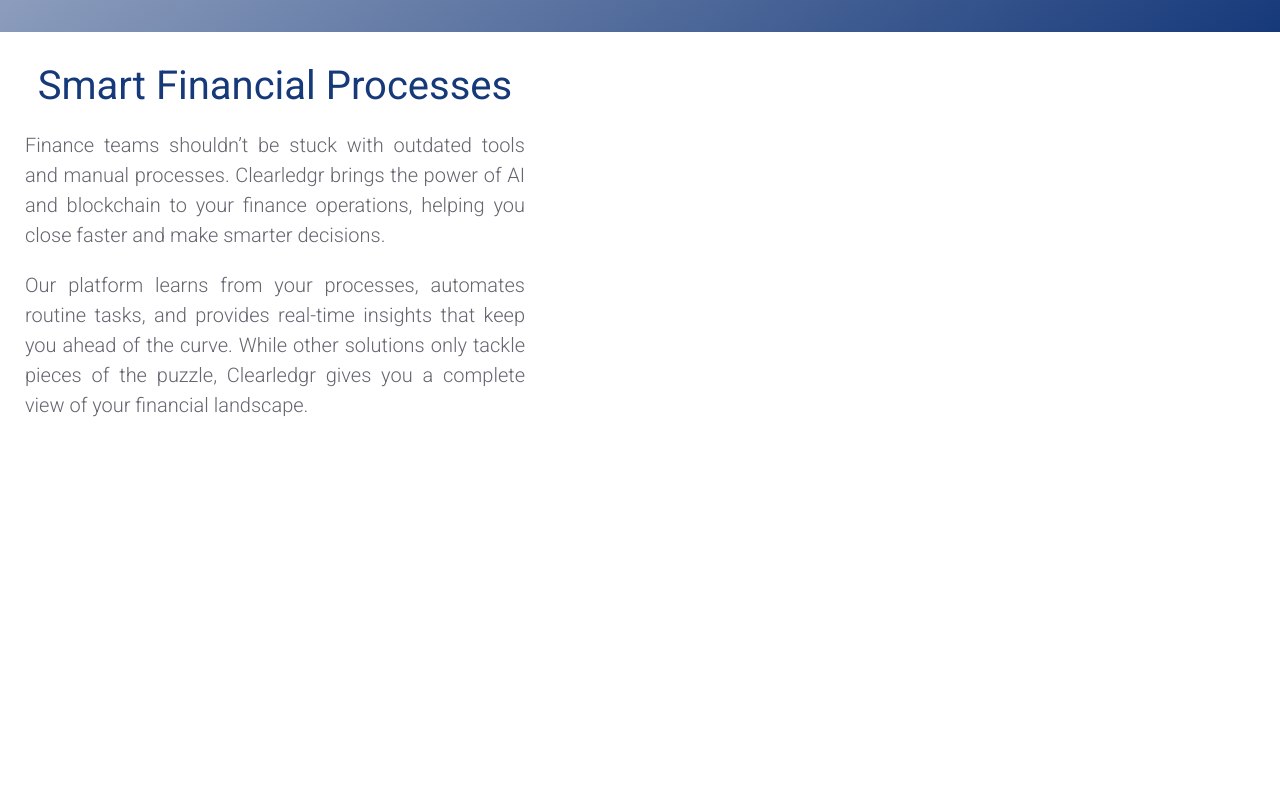
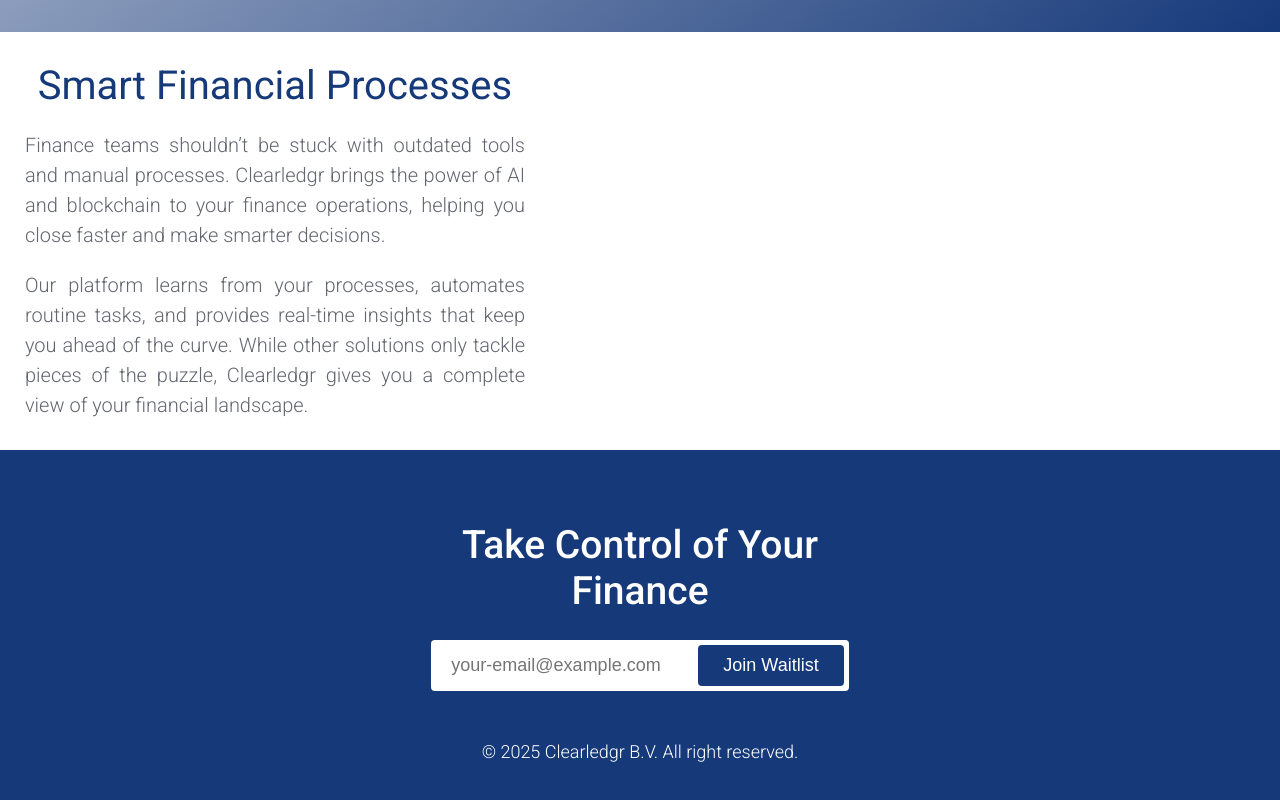
Before and after one commit to lawellwilhelm-me/clearledgr-react-firebase, a React (Vite) app: page / in a window 1280 px wide. Shown: the part 2130-2930 px from the top of the page. Before the commit the page ends 2580 px from the top, so only its background shows below. Built offline with nearby package versions, Linux system fonts and the light colour scheme.

Commit message:
feat(Footer): Add Footer section
- Implement Footer component to display the footer section.

```diff
--- a/src/App.jsx
+++ b/src/App.jsx
@@ -6,6 +6,7 @@
 import SimpleMandate from './components/SimpleMandate'
 import IntelligentAutomation from './components/IntelligentAutomation'
 import SmartProcess from './components/SmartProcess'
+import Footer from './components/Footer'
 
 
 const App = () => {
@@ -29,6 +30,7 @@
       <SimpleMandate />
       <IntelligentAutomation />
       <SmartProcess />
+      <Footer joinWaitlist={joinWaitlist}/>
     </div>
   )
 }
--- /dev/null
+++ b/src/components/Footer.jsx
@@ -0,0 +1,16 @@
+import WaitlistForm from "./WaitlistForm"
+
+
+const Footer = ({ joinWaitlist }) => {
+    return (
+        <footer className="footer wrapper" id="footer">
+            <div>
+                <p>Take Control of Your Finance</p>
+                <WaitlistForm joinWaitlist={joinWaitlist}/>
+                <p className="copyright">&copy; 2025 Clearledgr B.V. All right reserved.</p>
+            </div>
+        </footer>
+    )
+}
+
+export default Footer
--- a/src/index.css
+++ b/src/index.css
@@ -188,3 +188,33 @@
     width: 100%;
   }
 }
+
+.footer {
+  background-color: var(--color-primary);
+  height: 41rem;
+  color: #fff;
+
+  display: flex;
+  justify-content: center;
+  align-items: center;
+
+  & div {
+    max-width: 50rem;
+    text-align: center;
+  }
+
+  & p {
+    font-size: 3.9rem;
+    font-weight: 500;
+    line-height: 1.2;
+    margin-bottom: 2.5rem;
+  }
+
+  & form {
+    margin-bottom: 5rem;
+  }
+  & .copyright {
+    font-size: 1.8rem;
+    font-weight: 300;
+  }
+}
```
